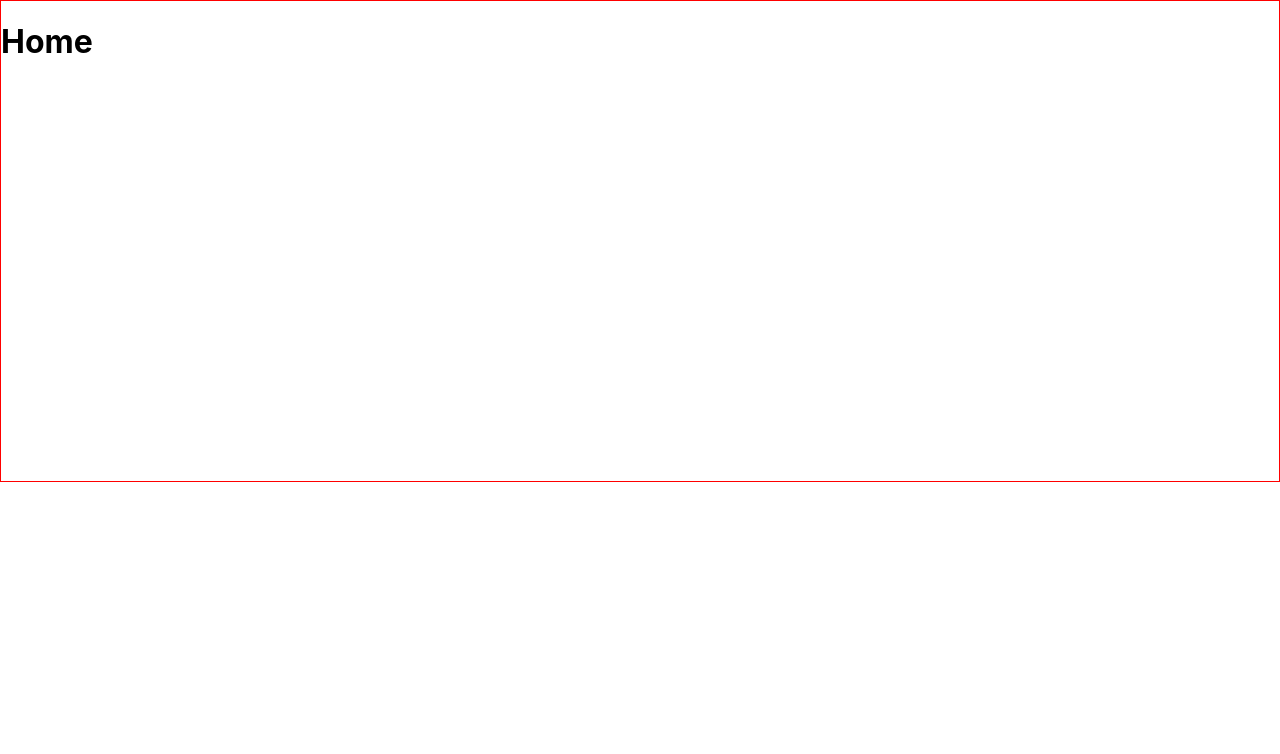
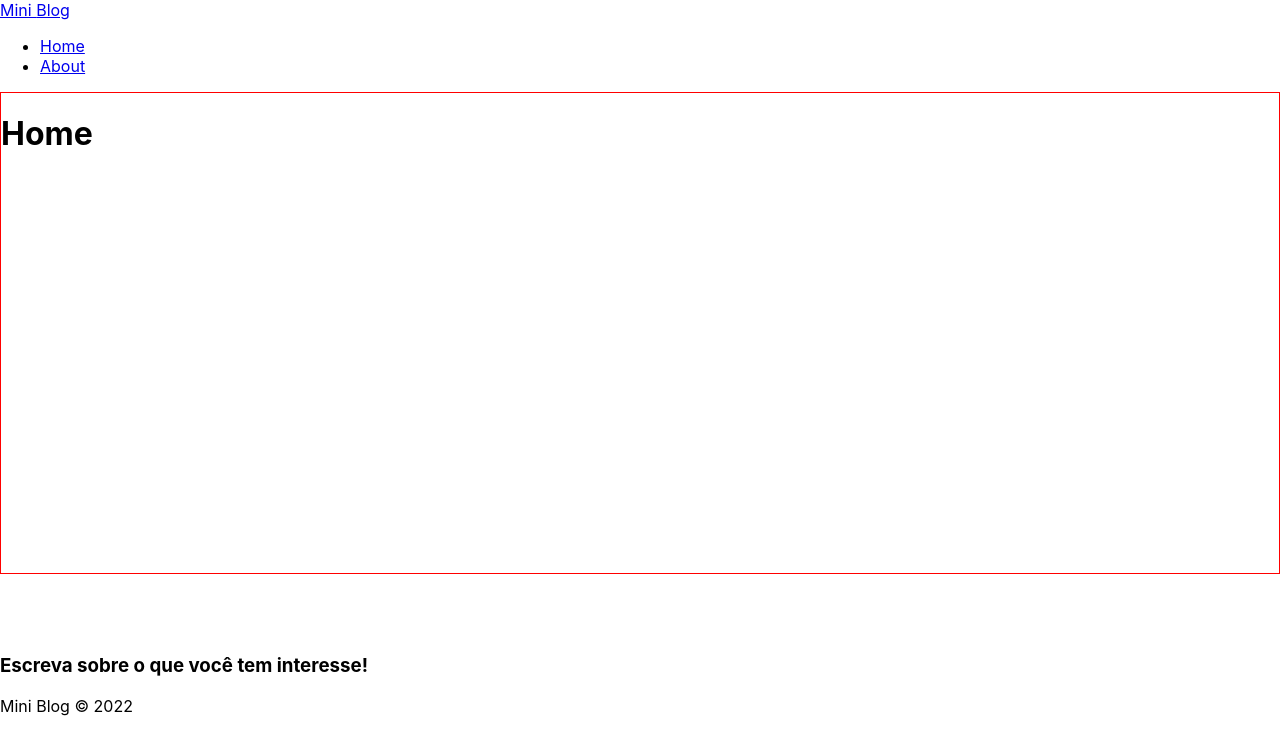
Before and after one commit to IagoMesquita/miniblog, a React (Create React App) app: page / in a window 1280 px wide. Shown: the top 754 px of the page. Built offline with nearby package versions, Linux system fonts and the light colour scheme.

Commit message:
feat: files  componets navbar, footer and routes

```diff
--- a/src/App.js
+++ b/src/App.js
@@ -1,14 +1,20 @@
 import { BrowserRouter, Routes, Route, Navigate } from 'react-router-dom';
 import './App.css';
+
+//components
+import Navbar from './components/Navbar';
+import Footer from './components/Footer';
 
 // pages
 import Home from './pages/Home';
 import About from './pages/About';
 import NotFound from './pages/NotFound';
 
+
 function App() {
   return (
     <BrowserRouter>
+      <Navbar />
       <div class="container">
         <Routes>
           <Route path='/' element={ <Home /> }/>
@@ -16,6 +22,7 @@
           <Route path='*' element={ <NotFound/> } />
         </Routes>
       </div>
+      <Footer />
     </BrowserRouter>
   );
 }
--- /dev/null
+++ b/src/components/Footer/index.jsx
@@ -0,0 +1,10 @@
+function Footer() {
+  return (
+    <footer>
+      <h3>Escreva sobre o que você tem interesse!</h3>
+      <p>Mini Blog &copy; 2022</p>
+    </footer>
+  )
+}
+
+export default Footer
--- a/src/components/Navbar/index.jsx
+++ b/src/components/Navbar/index.jsx
@@ -0,0 +1,21 @@
+import { NavLink } from 'react-router-dom';
+
+function Navbar() {
+  return (
+    <nav>
+      < NavLink to='/'>
+        Mini <span>Blog</span>
+      </ NavLink>
+      <ul>
+        <li>
+          < NavLink to='/'>Home</ NavLink>
+        </li>
+        <li>
+          < NavLink to='/about'>About</ NavLink>
+        </li>
+      </ul>
+    </nav>
+  )
+}
+
+export default Navbar
```
Also changed, not shown: src/components/Footer/Footer.module.css (added), src/components/Navbar/Footer/index.jsx (deleted).
